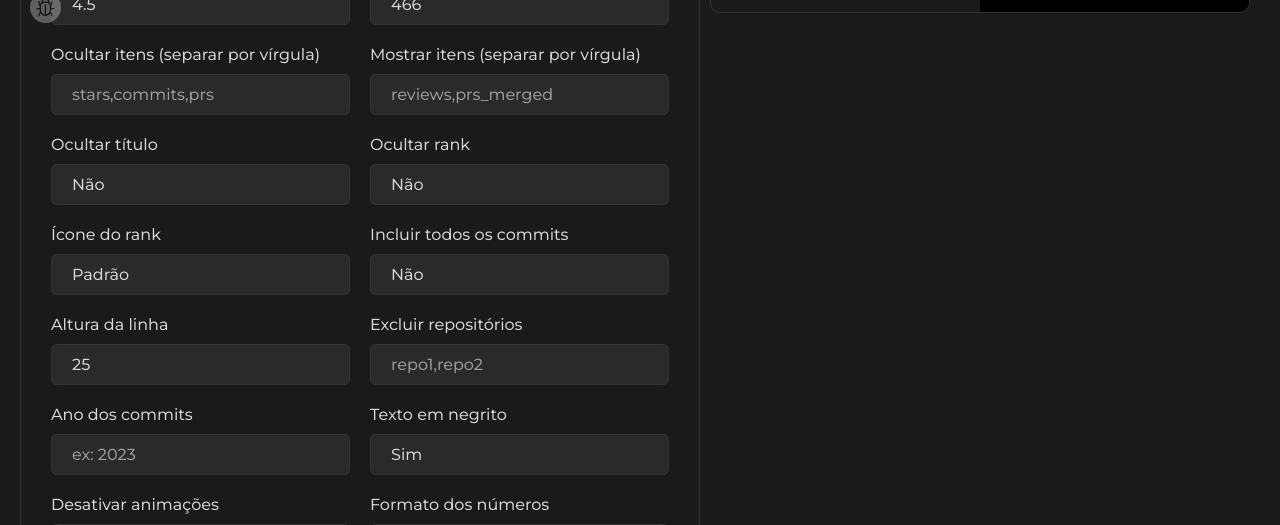
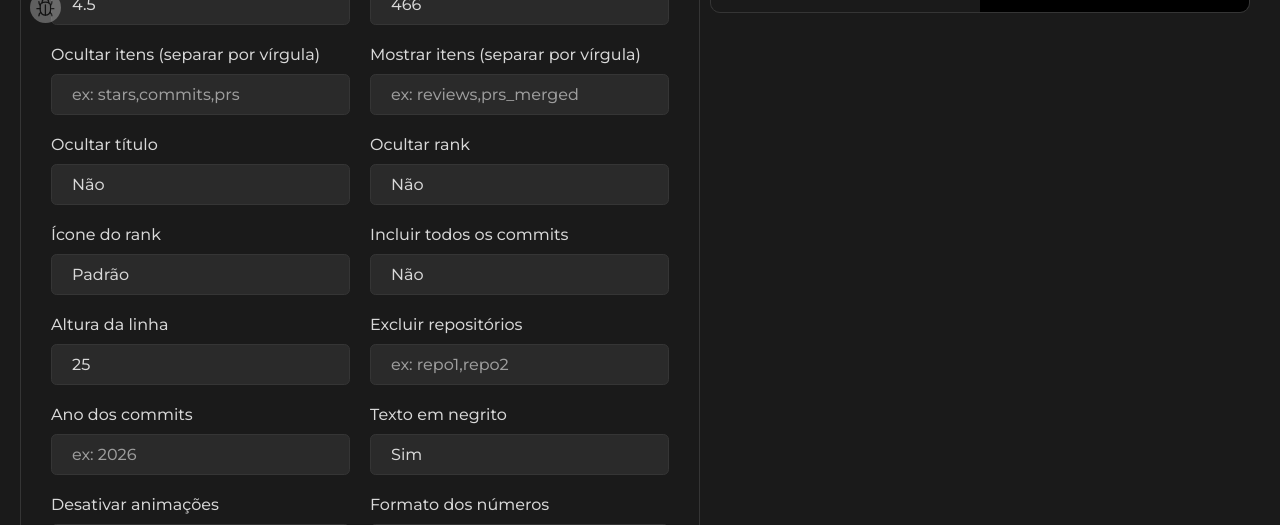
Before and after one commit to heliocarlitos/nice-readme, a Next.js app: page /github-stats in a window 1280 px wide. Shown: the part 757-1282 px from the top of the page. Built offline with nearby package versions, Linux system fonts and the light colour scheme; no server answers.

Commit message:
Adicionei verificação GitHub, oculta previews inválidos, organiza menu, padroniza layout com dois inputs por box, e separei as feramentas

```diff
--- a/src/components/stats/badge.tsx
+++ b/src/components/stats/badge.tsx
@@ -248,7 +248,7 @@ export function Badges() {
           <div className="box">
             <div className="input-box">
               <label htmlFor="linkUrl">Link ao clicar (opcional)</label>
-              <input type="url" id="linkUrl" value={linkUrl} onChange={e => setLinkUrl(e.target.value.trim())} placeholder="https://exemplo.com" />
+              <input type="url" id="linkUrl" value={linkUrl} onChange={e => setLinkUrl(e.target.value.trim())} placeholder="ex: https://exemplo.com" />
             </div>
           </div>
         </div>
--- a/src/components/stats/github-stats.tsx
+++ b/src/components/stats/github-stats.tsx
@@ -213,7 +213,7 @@ export function GithubStats() {
           <div className="box">
             <div className="input-box">
               <label htmlFor="custom_title">Título do cartão</label>
-              <input type="text" id="custom_title" value={customTitle} onChange={e => setCustomTitle(e.target.value)} placeholder="GitHub Stats" />
+              <input type="text" id="custom_title" value={customTitle} onChange={e => setCustomTitle(e.target.value)} placeholder="ex: GitHub Stats" />
             </div>
 
             <div className="input-box">
@@ -287,12 +287,12 @@ export function GithubStats() {
           <div className="box">
             <div className="input-box">
               <label htmlFor="hide">Ocultar itens (separar por vírgula)</label>
-              <input type="text" id="hide" value={hide} onChange={e => setHide(e.target.value)} placeholder="stars,commits,prs" />
+              <input type="text" id="hide" value={hide} onChange={e => setHide(e.target.value)} placeholder="ex: stars,commits,prs" />
             </div>
 
             <div className="input-box">
               <label htmlFor="show">Mostrar itens (separar por vírgula)</label>
-              <input type="text" id="show" value={show} onChange={e => setShow(e.target.value)} placeholder="reviews,prs_merged" />
+              <input type="text" id="show" value={show} onChange={e => setShow(e.target.value)} placeholder="ex: reviews,prs_merged" />
             </div>
           </div>
 
@@ -322,14 +322,14 @@ export function GithubStats() {
 
             <div className="input-box">
               <label htmlFor="exclude_repo">Excluir repositórios</label>
-              <input type="text" id="exclude_repo" value={excludeRepo} onChange={e => setExcludeRepo(e.target.value)} placeholder="repo1,repo2" />
+              <input type="text" id="exclude_repo" value={excludeRepo} onChange={e => setExcludeRepo(e.target.value)} placeholder="ex: repo1,repo2" />
             </div>
           </div>
 
           <div className="box">
             <div className="input-box">
               <label htmlFor="commits_year">Ano dos commits</label>
-              <input type="number" id="commits_year" min="2005" max={new Date().getFullYear()} value={commitsYear} onChange={e => setCommitsYear(e.target.value ? parseInt(e.target.value) : "")} placeholder="ex: 2023" />
+              <input type="number" id="commits_year" min="2005" max={new Date().getFullYear()} value={commitsYear} onChange={e => setCommitsYear(e.target.value ? parseInt(e.target.value) : "")} placeholder="ex: 2026" />
             </div>
 
             <BooleanSelect id="text_bold" label="Texto em negrito" value={textBold} onChange={setTextBold} />
--- a/src/components/stats/streak-stats.tsx
+++ b/src/components/stats/streak-stats.tsx
@@ -209,7 +209,7 @@ export function StreakStats() {
             <label htmlFor="username">
               Nome de utilizador <span>*</span>
             </label>
-            <input type="text" id="username" value={username} onChange={e => setUsername(e.target.value.trim())} placeholder="heliocarlitos" />
+            <input type="text" id="username" value={username} onChange={e => setUsername(e.target.value.trim())} placeholder="ex: heliocarlitos" />
             {!userExists && <span className="error-message">Utilizador não encontrado no GitHub</span>}
           </div>
 
--- a/src/components/stats/views-badge.tsx
+++ b/src/components/stats/views-badge.tsx
@@ -159,14 +159,14 @@ export function ViewsBadge() {
             <label htmlFor="username">
               Nome de utilizador <span>*</span>
             </label>
-            <input type="text" id="username" value={username} onChange={e => setUsername(e.target.value.trim())} placeholder="heliocarlitos" />
+            <input type="text" id="username" value={username} onChange={e => setUsername(e.target.value.trim())} placeholder="ex: heliocarlitos" />
             {!userExists && <span className="error-message">Utilizador não encontrado no GitHub</span>}
           </div>
 
           <div className="box">
             <div className="input-box">
               <label htmlFor="label">Rótulo</label>
-              <input type="text" id="label" value={label} onChange={e => setLabel(e.target.value)} placeholder="Visualizações" />
+              <input type="text" id="label" value={label} onChange={e => setLabel(e.target.value)} placeholder="ex: Visualizações" />
             </div>
 
             <div className="input-box">
--- a/src/components/stats/wakatime.tsx
+++ b/src/components/stats/wakatime.tsx
@@ -194,14 +194,14 @@ export function WakaTimeStats() {
             <label htmlFor="username">
               Nome de utilizador do WakaTime <span>*</span>
             </label>
-            <input type="text" id="username" value={username} onChange={e => setUsername(e.target.value.trim())} placeholder="heliocarlitos" />
+            <input type="text" id="username" value={username} onChange={e => setUsername(e.target.value.trim())} placeholder="ex: heliocarlitos" />
             {!userExists && <span className="error-message">Utilizador não encontrado no GitHub</span>}
           </div>
 
           <div className="box">
             <div className="input-box">
               <label htmlFor="custom_title">Título do cartão</label>
-              <input type="text" id="custom_title" value={customTitle} onChange={e => setCustomTitle(e.target.value)} placeholder="WakaTime Stats" />
+              <input type="text" id="custom_title" value={customTitle} onChange={e => setCustomTitle(e.target.value)} placeholder="ex: WakaTime Stats" />
             </div>
 
             <div className="input-box">
@@ -213,7 +213,7 @@ export function WakaTimeStats() {
           <div className="box">
             <div className="input-box">
               <label htmlFor="hide">Ocultar linguagens (separar por vírgula)</label>
-              <input type="text" id="hide" value={hide} onChange={e => setHide(e.target.value)} placeholder="javascript,html,css" />
+              <input type="text" id="hide" value={hide} onChange={e => setHide(e.target.value)} placeholder="ex: javascript,html,css" />
             </div>
 
             <div className="input-box">
```
